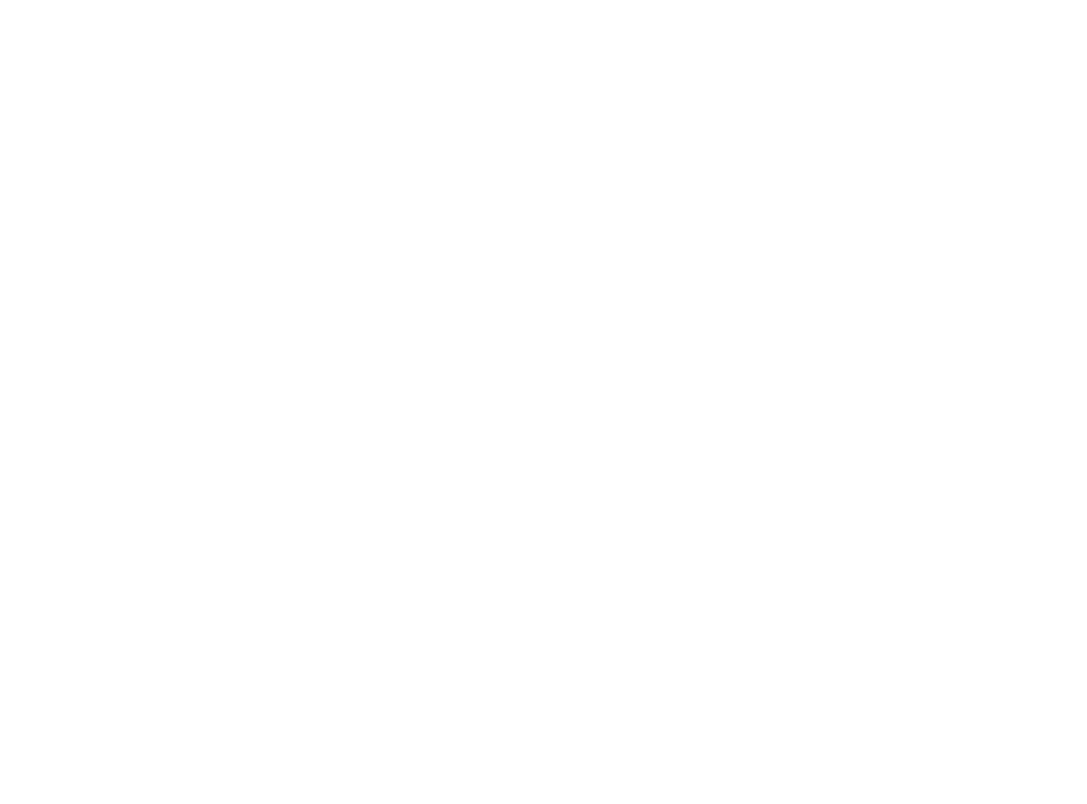
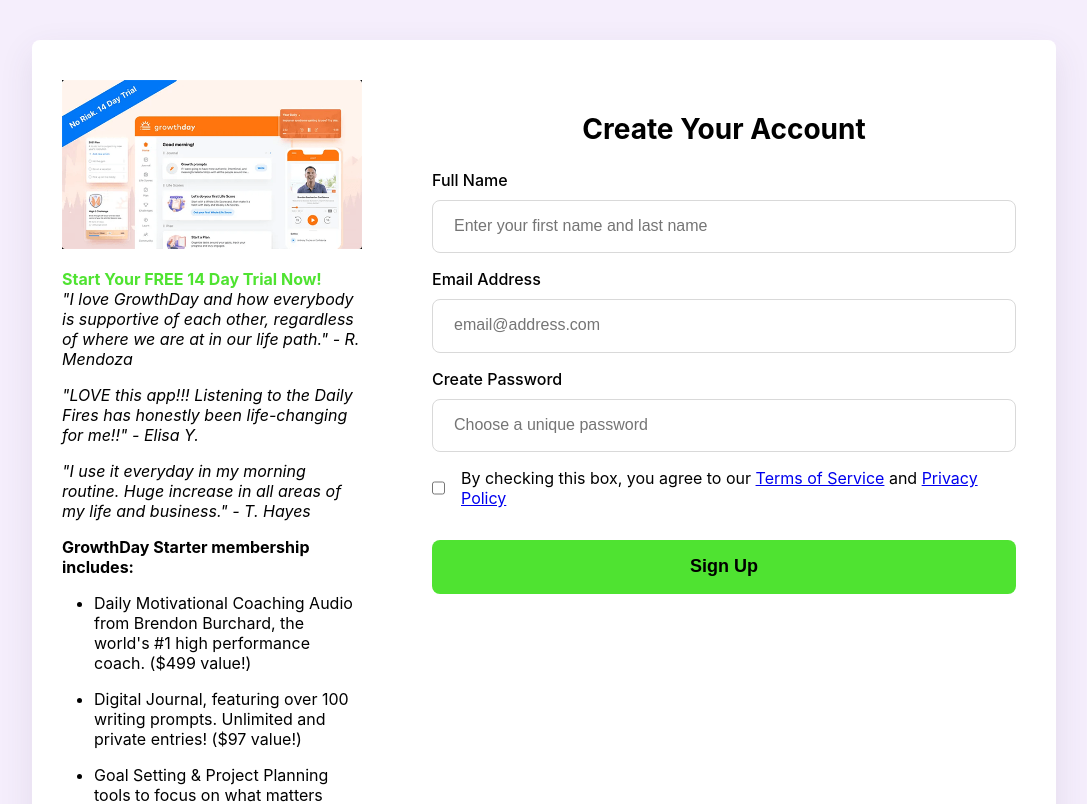
Before and after one commit to VBOHq/web_app_react_project, a React (Create React App) app: page /signup in a window 1280 px wide. Before the commit this address had no page. Shown: the top 804 px of the page, without its empty margins (96-1183 px from the left). Built offline with nearby package versions, Linux system fonts and the light colour scheme.

Commit message:
markup the sign up page

```diff
--- a/src/App.js
+++ b/src/App.js
@@ -2,6 +2,7 @@
 import { Route, BrowserRouter as Router, Routes } from "react-router-dom";
 import "./App.css";
 const SampleView = React.lazy(() => import("./View/SampleView/SampleView.js"));
+const SignupView = React.lazy(() => import("./View/SignupView/SignupView.js"))
 const Loading = () => <p>Loading ...</p>;
 // import { displayText, sayHello } from "./Context/Reducer/sampleReducer";
 // import { displayTexts, sayHellos } from "./Context/Reducer/joyReducer";
@@ -22,6 +23,7 @@
         <Routes>
           <Route path={"/"} element={<Text />} />
           <Route path={"/sample"} element={<SampleView />} />
+          <Route path={"/signup"} element={<SignupView />} />
         </Routes>
       </Router>
     </React.Suspense>
--- /dev/null
+++ b/src/Components/Signup/Signup.jsx
@@ -0,0 +1,102 @@
+import React, { useRef } from 'react'
+import {Container, FormWrapper, ButtonWrapper } from "./Styles/SignupStyles"
+
+const Signup = () => {
+  // form fields value holders
+  const name = useRef("");
+  const email = useRef("");
+  const password = useRef("");
+  const checkbox = useRef("")
+
+  // handle what happens when a user submits a form
+  const handleSubmit = () => {
+    const data = {
+      name: name.current,
+      email: email.current,
+      password: password.current,
+      checkbox: checkbox.current
+    }
+  }
+  return (
+    <Container>
+        <div className='ct_wrapper'>
+           <div className='right'>
+              <div className="ct_wp_header">
+                <h2>Create Your Account</h2>
+              </div>
+              <FormWrapper>
+                <form>
+                  <div className='ct_fm_input_wrap'>
+                    <label htmlFor="name">Full name</label>
+                    <input
+                      type="text"
+                      name="name"
+                      placeholder="Enter your first name and last name"
+                      className="ct_fm_input"
+                      id="name"
+                      onChange={(e) => (name.current = e.target.value)}
+                    />
+                  </div>
+                  <div className='ct_fm_input_wrap'>
+                    <label htmlFor="email">Email address</label>
+                    <input
+                      type="email"
+                      inputMode="email"
+                      name="email"
+                      placeholder="email@address.com"
+                      className="ct_fm_input"
+                      id="email"
+                      onChange={(e) => (email.current = e.target.value)}
+                    />
+                  </div>
+                  <div className='ct_fm_input_wrap'>
+                    <label htmlFor="password">Create password</label>
+                    <input
+                      type="password"
+                      inputMode="password"
+                      name="password"
+                      placeholder="Choose a unique password"
+                      className="ct_fm_input"
+                      id="password"
+                      onChange={(e) => (password.current = e.target.value)}
+                    />
+                  </div>
+                  <div className="checkbox-wrapper">
+                    <input
+                      type="checkbox"
+                      onChange={(e) => (checkbox.current = e.target.value)}
+                    />
+                    <span>By checking this box, you agree to our <a href='#'>Terms of Service</a> and <a href='#'>Privacy Policy</a></span>
+                  </div>
+                </form>
+
+                <ButtonWrapper>
+                  <button  onClick={() => handleSubmit()}>Sign Up</button>
+                </ButtonWrapper>
+              </FormWrapper>
+          </div>
+          <div className='left'>
+            <div className='img-wrapper'>
+              <img src="./assets/app.png" alt="" />
+            </div>
+            <div className="content-wrapper">
+              <h4 className='free-trial'>Start Your FREE 14 Day Trial Now!</h4>
+              <p><i>"I love GrowthDay and how everybody is supportive of each other, regardless of where we are at in our life path." - R. Mendoza</i></p>
+              <p><i>"LOVE this app!!! Listening to the Daily Fires has honestly been life-changing for me!!" - Elisa Y.</i></p>
+              <p><i>"I use it everyday in my morning routine. Huge increase in all areas of my life and business." - T. Hayes</i></p>
+              <h4 className='membership'>GrowthDay Starter membership includes:</h4>
+              <ul>
+                <li>Daily Motivational Coaching Audio from Brendon Burchard, the world's #1 high performance coach. ($499 value!)</li>
+                <li>Digital Journal, featuring over 100 writing prompts. Unlimited and private entries! ($97 value!)</li>
+                <li>Goal Setting & Project Planning tools to focus on what matters most, take clear and purposeful action, and crush your goals. ($97 value!)</li>
+                <li>Life Assessments & Habit Tracking tools to track key life areas on a daily, weekly, and monthly basis. Plus recommendations for improvement! ($97 value!)</li>
+              </ul>
+              <p><strong>Your first 14-days are on us! Try it out Risk-Free! If you don't love it, just cancel!</strong></p>
+            </div>
+          </div>
+        </div>
+    </Container>
+  )
+}
+
+export default Signup
--- /dev/null
+++ b/src/Components/Signup/Styles/SignupStyles.js
@@ -0,0 +1,172 @@
+import { styled } from "styled-components";
+
+// reusable styles
+const DisplayFlex = styled.div`
+  display: flex;
+  justify-content: center;
+  align-items: center;
+`;
+
+
+// extending the flex box of DisplayFlex properties to Container styles
+export const Container = styled(DisplayFlex)`
+  width: var(--fullWidth);
+  min-height: 100vh;
+  background-color: var(--bgColor);
+  .ct_wrapper {
+    width: var(--innerWidth);
+    background-color: #fff;
+    display: flex;
+    flex-direction: column;
+    justify-content: center;
+    padding: 20px 0;
+    margin: 32px 0;
+    @media (min-width: 768px) {
+      flex-direction: row;
+      border-radius: 8px;
+      box-shadow: 0 12px 34px rgba(65,62,101,.103);
+      max-width: 1200px;
+      margin: 40px auto;
+      padding: 40px 0;
+    }
+
+
+    .right {
+      padding: 2rem;
+      margin-bottom: 32px;
+      @media (min-width: 768px) {
+        order: 1;
+        flex: 1:
+      }
+      .ct_wp_header {
+        margin-bottom: 1rem;
+        h2 {
+          text-align: center;
+          font-size: 28px
+        }
+      }
+
+
+    }
+
+    .left {
+      padding: 0 30px;
+      .img-wrapper {
+        width: 100%;
+        height: auto;
+        margin-bottom: 16px;
+        img {
+          max-width: 100%;
+          height: auto;
+        }
+      }
+      @media (min-width: 768px) {
+        order: 0;
+        flex: 1;
+        .img-wrapper {
+          min-width: 300px;
+          height: auto;
+          margin-bottom: 16px;
+          img {
+            max-width: 100%;
+            height: auto;
+          }
+        }
+      }
+
+      .content-wrapper {
+        .free-trial {
+          color: var(--primaryColor);
+        }
+
+        p {
+          margin-bottom: 16px;
+        }
+
+        .membership {
+          margin-bottom: 16px;
+        }
+
+        ul {
+          padding-left: 2rem;
+          margin-bottom: 1rem;
+          li {
+            margin-bottom: 1rem;
+          }
+        }
+      }
+
+    }
+  }
+`;
+
+export const FormWrapper = styled.div`
+  /* nested selectors */
+  form {
+    width: 100%;
+
+      .ct_fm_input_wrap {
+        display: flex;
+        flex-flow: column;
+        gap: 10px;
+        padding: 0.5rem;
+
+        label {
+          text-transform: capitalize;
+          font-weight: 500;
+        }
+        input {
+          width: 100%;
+          height: 4em;
+          border-radius: 0.5rem;
+          border: 1px solid #d9d9d9;
+          outline: none;
+          padding: 1rem;
+          color: rgba(0,0,0,.85);
+          display: inline-block;
+
+          &::placeholder {
+            font-size: 16px;
+            padding: 5px;
+          }
+        }
+      }
+
+      .checkbox-wrapper {
+        padding: 0.5rem;
+        display: flex;
+        gap: 16px;
+        margin-bottom: 1rem;
+
+        input {
+          font-size: 14px;
+          color: rgba(0,0,0,.85);
+        }
+      }
+  }
+`;
+
+export const ButtonWrapper = styled.div`
+  width: 100%;
+  min-width: 250px;
+  padding: 0.5rem;
+
+  /* nested element */
+  button {
+    width: 100%;
+    height: 3em;
+    border: none;
+    font-size: 18px;
+    font-weight: 600;
+    text-transform: capitalize;
+    transition: background-color 1s ease-in-out;
+    border-radius: 0.5rem;
+    cursor: pointer;
+    background-color: var(--primaryColor);
+
+    &:hover {
+        background-color: var(--secondaryColor);
+        color: #fff;
+    }
+  }
+`;
--- /dev/null
+++ b/src/View/SignupView/SignupView.js
@@ -0,0 +1,12 @@
+import React from 'react'
+import Signup from "../../Components/Signup/Signup"
+
+const SignupView = () => {
+  return (
+    <div>
+      <Signup />
+    </div>
+  )
+}
+
+export default SignupView
```
Also changed, not shown: src/View/Signup.js (deleted, +0 -11 lines), public/assets/app.jpg (added), public/assets/app.png (added), src/View/SignupView/SignupViewStyles.js (added).
